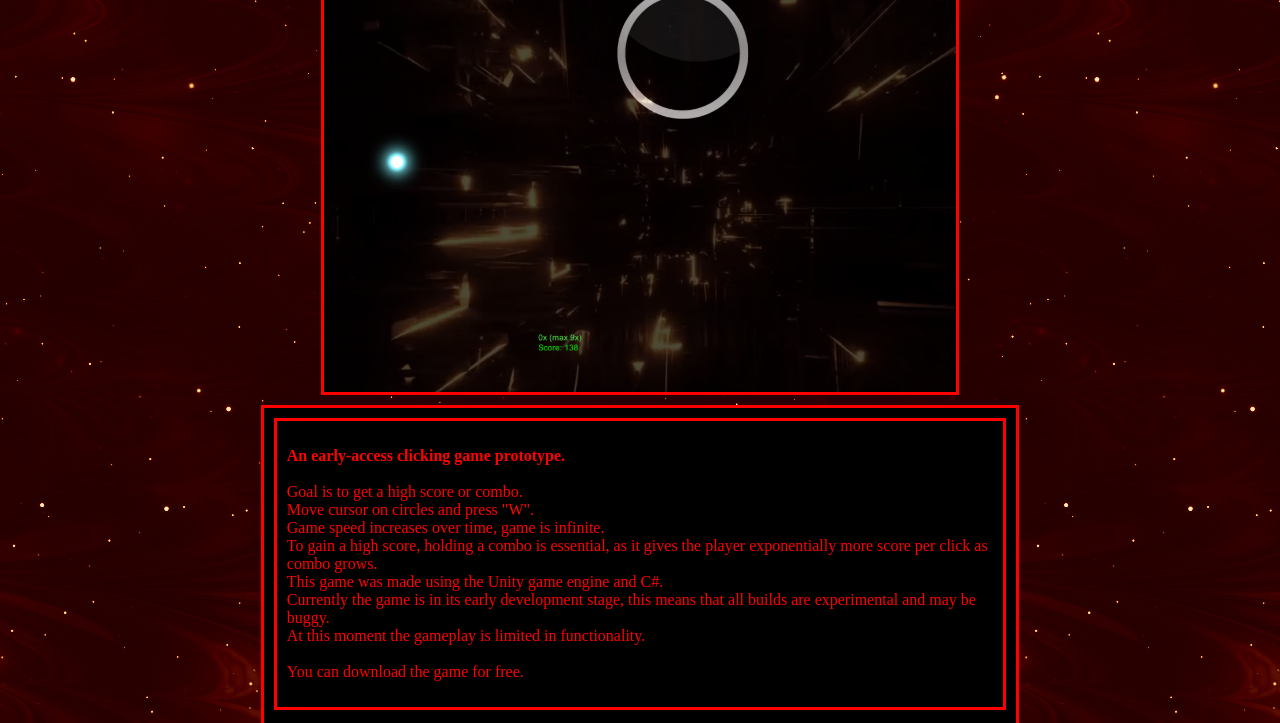
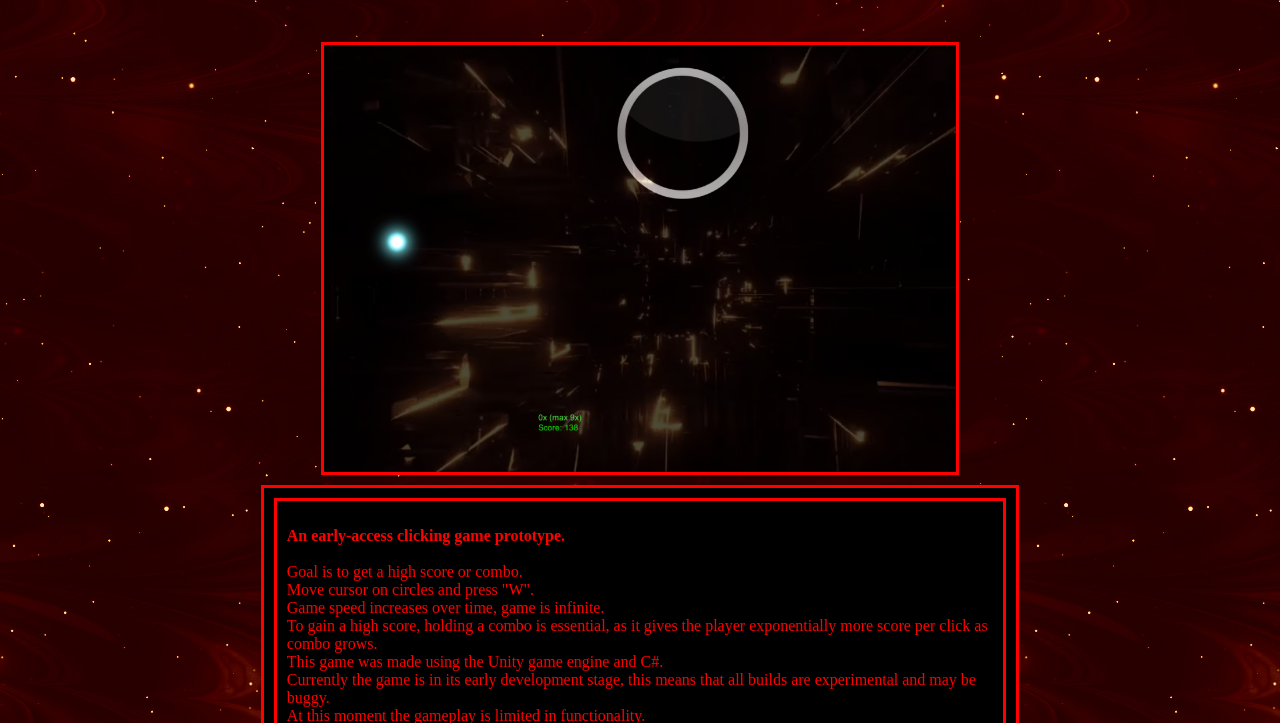
Before and after one commit to lassethorlepik/Click-game, a plain HTML site: page index.html in a window 1280 px wide. Shown: the part 180-903 px from the top of the page. Drawn offline with Linux system fonts and the light colour scheme.

Commit message:
Add files via upload

```diff
--- a/index.html
+++ b/index.html
@@ -80,7 +80,7 @@
 		min-height: 220%;
 		display:flex;align-items: center;justify-content: center;flex-direction: row;flex-wrap: wrap;
 		position: relative;
-		top: -15%;
+		top: -5%;
 		}
 		.center {
 		border: 3px solid red;
```
